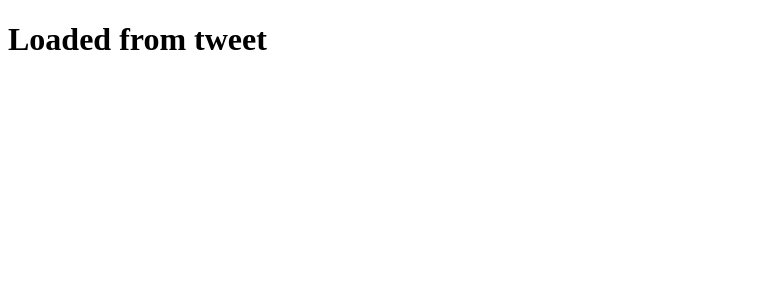
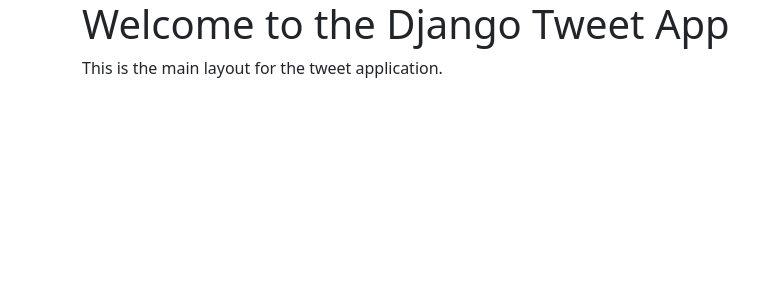
Before and after one commit to LearnerAnisha/Django-Tweet, a Django app: page /tweet/ in a window 1280 px wide. Shown: the top 300 px of the page, without its empty margins (0-783 px from the left). Run offline with Django 5.2, Linux system fonts and the light colour scheme.

Commit message:
implemented basic template in main directory

```diff
--- /dev/null
+++ b/tweet_main/templates/layout.html
@@ -0,0 +1,19 @@
+{% load static %}
+
+<!DOCTYPE html>
+<html lang="en">
+<head>
+  <meta charset="UTF-8">
+  <meta name="viewport" content="width=device-width, initial-scale=1.0">
+  <link href="https://cdn.jsdelivr.net/npm/bootstrap@5.3.7/dist/css/bootstrap.min.css" rel="stylesheet" integrity="sha384-LN+7fdVzj6u52u30Kp6M/trliBMCMKTyK833zpbD+pXdCLuTusPj697FH4R/5mcr" crossorigin="anonymous">
+  <title>
+    {% block title %}Django Tweet App{% endblock %}
+  </title>
+</head>
+<body>
+  <div class="container">
+    {% block content %}
+    {% endblock %}
+  </div>
+</body>
+</html>
--- a/tweet_main/tweet/templates/index.html
+++ b/tweet_main/tweet/templates/index.html
@@ -1,11 +1,10 @@
-<!DOCTYPE html>
-<html lang="en">
-<head>
-  <meta charset="UTF-8">
-  <meta name="viewport" content="width=device-width, initial-scale=1.0">
-  <title>Document</title>
-</head>
-<body>
-  <h1> Loaded from tweet</h1>
-</body>
-</html>
+{% extends "layout.html" %}
+
+{% block title %}
+Django Tweet App
+{% endblock %}
+
+{% block content %}
+<h1>Welcome to the Django Tweet App</h1>
+<p>This is the main layout for the tweet application.</p>
+{% endblock %}
--- a/tweet_main/tweet_main/settings.py
+++ b/tweet_main/tweet_main/settings.py
@@ -56,7 +56,7 @@
 TEMPLATES = [
     {
         'BACKEND': 'django.template.backends.django.DjangoTemplates',
-        'DIRS': [],
+        'DIRS': [os.path.join(BASE_DIR, 'templates')],
         'APP_DIRS': True,
         'OPTIONS': {
             'context_processors': [
```
